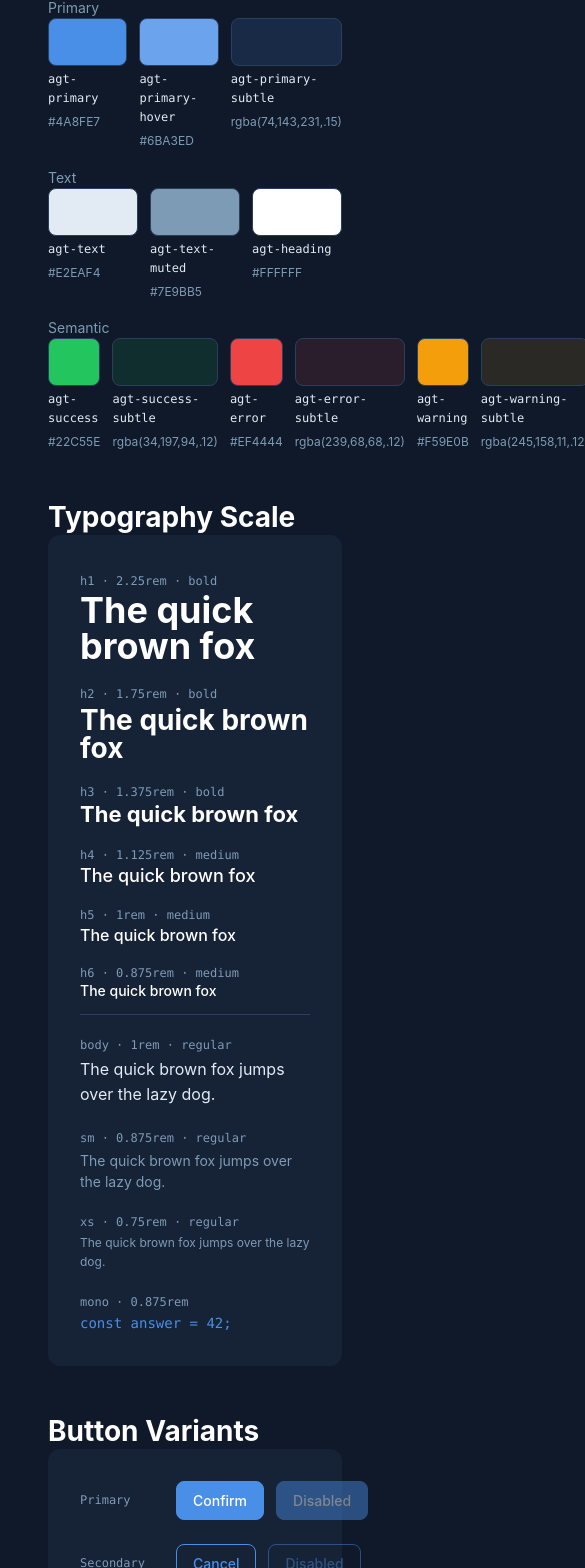
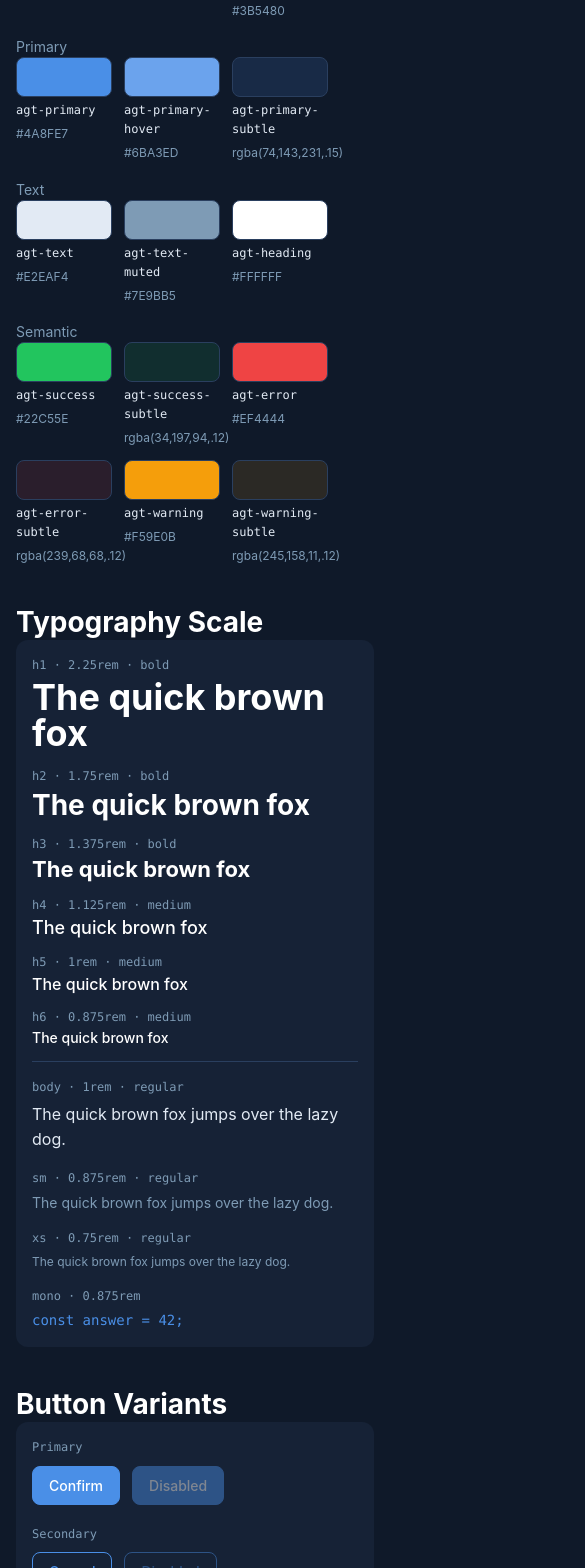
Before and after one commit to Jailsonsdsj/agent-experiment, a React (Vite) app in the folder System/Frontend/: page /design in a window 390 px wide. Shown: the part 400-1968 px from the top of the page, 585 px wide, since content can reach past the window. Built offline with nearby package versions, Linux system fonts and the light colour scheme; no server answers.

Commit message:
P910 Improve DS page responsiveness

```diff
--- a/System/Frontend/src/components/DesignPreview/index.tsx
+++ b/System/Frontend/src/components/DesignPreview/index.tsx
@@ -1,27 +1,29 @@
 export default function DesignPreview() {
   return (
-    <div className="min-h-screen bg-agt-base text-agt-text font-agt-sans p-agt-8">
-      <h1 className="text-agt-h1 text-agt-heading mb-agt-10">Design System Preview</h1>
+    <div className="text-agt-text font-agt-sans">
+      <h1 className="text-agt-h3 sm:text-agt-h2 lg:text-agt-h1 text-agt-heading mb-agt-8 lg:mb-agt-10">
+        Design System Preview
+      </h1>
 
       {/* ── Color Palette ───────────────────────────── */}
-      <section className="mb-agt-12">
-        <h2 className="text-agt-h3 text-agt-heading mb-agt-6">Color Palette</h2>
+      <section className="mb-agt-10 lg:mb-agt-12">
+        <h2 className="text-agt-h4 sm:text-agt-h3 text-agt-heading mb-agt-5 lg:mb-agt-6">Color Palette</h2>
 
         <div className="mb-agt-4">
           <p className="text-agt-sm text-agt-text-muted mb-agt-3">Backgrounds</p>
-          <div className="flex gap-agt-3">
-            <Swatch bg="bg-agt-canvas"       label="agt-canvas"       hex="#fff0e5" dark />
-            <Swatch bg="bg-agt-base"         label="agt-base"         hex="#0F1929" />
-            <Swatch bg="bg-agt-surface"      label="agt-surface"      hex="#162236" />
-            <Swatch bg="bg-agt-elevated"     label="agt-elevated"     hex="#1E2F47" />
-            <Swatch bg="bg-agt-border"       label="agt-border"       hex="#2A3F5F" />
+          <div className="flex flex-wrap gap-agt-3">
+            <Swatch bg="bg-agt-canvas"        label="agt-canvas"        hex="#fff0e5" dark />
+            <Swatch bg="bg-agt-base"          label="agt-base"          hex="#0F1929" />
+            <Swatch bg="bg-agt-surface"       label="agt-surface"       hex="#162236" />
+            <Swatch bg="bg-agt-elevated"      label="agt-elevated"      hex="#1E2F47" />
+            <Swatch bg="bg-agt-border"        label="agt-border"        hex="#2A3F5F" />
             <Swatch bg="bg-agt-border-strong" label="agt-border-strong" hex="#3B5480" />
           </div>
         </div>
 
         <div className="mb-agt-4">
           <p className="text-agt-sm text-agt-text-muted mb-agt-3">Primary</p>
-          <div className="flex gap-agt-3">
+          <div className="flex flex-wrap gap-agt-3">
             <Swatch bg="bg-agt-primary"        label="agt-primary"        hex="#4A8FE7" />
             <Swatch bg="bg-agt-primary-hover"  label="agt-primary-hover"  hex="#6BA3ED" />
             <Swatch bg="bg-agt-primary-subtle" label="agt-primary-subtle" hex="rgba(74,143,231,.15)" />
@@ -30,7 +32,7 @@ export default function DesignPreview() {
 
         <div className="mb-agt-4">
           <p className="text-agt-sm text-agt-text-muted mb-agt-3">Text</p>
-          <div className="flex gap-agt-3">
+          <div className="flex flex-wrap gap-agt-3">
             <Swatch bg="bg-agt-text"       label="agt-text"       hex="#E2EAF4" />
             <Swatch bg="bg-agt-text-muted" label="agt-text-muted" hex="#7E9BB5" />
             <Swatch bg="bg-agt-heading"    label="agt-heading"    hex="#FFFFFF" />
@@ -39,7 +41,7 @@ export default function DesignPreview() {
 
         <div className="mb-agt-4">
           <p className="text-agt-sm text-agt-text-muted mb-agt-3">Semantic</p>
-          <div className="flex gap-agt-3">
+          <div className="flex flex-wrap gap-agt-3">
             <Swatch bg="bg-agt-success"        label="agt-success"        hex="#22C55E" />
             <Swatch bg="bg-agt-success-subtle" label="agt-success-subtle" hex="rgba(34,197,94,.12)" />
             <Swatch bg="bg-agt-error"          label="agt-error"          hex="#EF4444" />
@@ -51,57 +53,47 @@ export default function DesignPreview() {
       </section>
 
       {/* ── Typography Scale ─────────────────────────── */}
-      <section className="mb-agt-12">
-        <h2 className="text-agt-h3 text-agt-heading mb-agt-6">Typography Scale</h2>
-        <div className="bg-agt-surface rounded-agt-lg p-agt-8 flex flex-col gap-agt-4">
-          <div>
-            <span className="text-agt-xs text-agt-text-muted font-agt-mono mr-agt-3">h1 · 2.25rem · bold</span>
+      <section className="mb-agt-10 lg:mb-agt-12">
+        <h2 className="text-agt-h4 sm:text-agt-h3 text-agt-heading mb-agt-5 lg:mb-agt-6">Typography Scale</h2>
+        <div className="bg-agt-surface rounded-agt-lg p-agt-4 sm:p-agt-6 lg:p-agt-8 flex flex-col gap-agt-4">
+          <TypeRow label="h1 · 2.25rem · bold">
             <p className="text-agt-h1 text-agt-heading font-bold leading-none">The quick brown fox</p>
-          </div>
-          <div>
-            <span className="text-agt-xs text-agt-text-muted font-agt-mono mr-agt-3">h2 · 1.75rem · bold</span>
+          </TypeRow>
+          <TypeRow label="h2 · 1.75rem · bold">
             <p className="text-agt-h2 text-agt-heading font-bold leading-none">The quick brown fox</p>
-          </div>
-          <div>
-            <span className="text-agt-xs text-agt-text-muted font-agt-mono mr-agt-3">h3 · 1.375rem · bold</span>
+          </TypeRow>
+          <TypeRow label="h3 · 1.375rem · bold">
             <p className="text-agt-h3 text-agt-heading font-bold leading-none">The quick brown fox</p>
-          </div>
-          <div>
-            <span className="text-agt-xs text-agt-text-muted font-agt-mono mr-agt-3">h4 · 1.125rem · medium</span>
+          </TypeRow>
+          <TypeRow label="h4 · 1.125rem · medium">
             <p className="text-agt-h4 text-agt-heading font-medium leading-none">The quick brown fox</p>
-          </div>
-          <div>
-            <span className="text-agt-xs text-agt-text-muted font-agt-mono mr-agt-3">h5 · 1rem · medium</span>
+          </TypeRow>
+          <TypeRow label="h5 · 1rem · medium">
             <p className="text-agt-h5 text-agt-heading font-medium leading-none">The quick brown fox</p>
-          </div>
-          <div>
-            <span className="text-agt-xs text-agt-text-muted font-agt-mono mr-agt-3">h6 · 0.875rem · medium</span>
+          </TypeRow>
+          <TypeRow label="h6 · 0.875rem · medium">
             <p className="text-agt-h6 text-agt-heading font-medium leading-none">The quick brown fox</p>
-          </div>
+          </TypeRow>
           <hr className="border-agt-border" />
-          <div>
-            <span className="text-agt-xs text-agt-text-muted font-agt-mono mr-agt-3">body · 1rem · regular</span>
+          <TypeRow label="body · 1rem · regular">
             <p className="text-agt-body text-agt-text">The quick brown fox jumps over the lazy dog.</p>
-          </div>
-          <div>
-            <span className="text-agt-xs text-agt-text-muted font-agt-mono mr-agt-3">sm · 0.875rem · regular</span>
+          </TypeRow>
+          <TypeRow label="sm · 0.875rem · regular">
             <p className="text-agt-sm text-agt-text-muted">The quick brown fox jumps over the lazy dog.</p>
-          </div>
-          <div>
-            <span className="text-agt-xs text-agt-text-muted font-agt-mono mr-agt-3">xs · 0.75rem · regular</span>
+          </TypeRow>
+          <TypeRow label="xs · 0.75rem · regular">
             <p className="text-agt-xs text-agt-text-muted">The quick brown fox jumps over the lazy dog.</p>
-          </div>
-          <div>
-            <span className="text-agt-xs text-agt-text-muted font-agt-mono mr-agt-3">mono · 0.875rem</span>
+          </TypeRow>
+          <TypeRow label="mono · 0.875rem">
             <p className="text-agt-sm font-agt-mono text-agt-primary">const answer = 42;</p>
-          </div>
+          </TypeRow>
         </div>
       </section>
 
       {/* ── Button Variants ──────────────────────────── */}
-      <section className="mb-agt-12">
-        <h2 className="text-agt-h3 text-agt-heading mb-agt-6">Button Variants</h2>
-        <div className="bg-agt-surface rounded-agt-lg p-agt-8 flex flex-col gap-agt-6">
+      <section className="mb-agt-10 lg:mb-agt-12">
+        <h2 className="text-agt-h4 sm:text-agt-h3 text-agt-heading mb-agt-5 lg:mb-agt-6">Button Variants</h2>
+        <div className="bg-agt-surface rounded-agt-lg p-agt-4 sm:p-agt-6 lg:p-agt-8 flex flex-col gap-agt-5 lg:gap-agt-6">
           <Row label="Primary">
             <button className="btn btn-primary">Confirm</button>
             <button className="btn btn-primary" disabled>Disabled</button>
@@ -122,9 +114,9 @@ export default function DesignPreview() {
       </section>
 
       {/* ── Inputs ───────────────────────────────────── */}
-      <section className="mb-agt-12">
-        <h2 className="text-agt-h3 text-agt-heading mb-agt-6">Inputs</h2>
-        <div className="bg-agt-surface rounded-agt-lg p-agt-8 flex flex-col gap-agt-5 max-w-lg">
+      <section className="mb-agt-10 lg:mb-agt-12">
+        <h2 className="text-agt-h4 sm:text-agt-h3 text-agt-heading mb-agt-5 lg:mb-agt-6">Inputs</h2>
+        <div className="bg-agt-surface rounded-agt-lg p-agt-4 sm:p-agt-6 lg:p-agt-8 flex flex-col gap-agt-5 max-w-lg">
           <div>
             <label className="block text-agt-sm text-agt-text-muted mb-agt-2">Text input — default</label>
             <input className="input" placeholder="e.g. Introduction to Algorithms" />
@@ -139,17 +131,14 @@ export default function DesignPreview() {
           </div>
           <div>
             <label className="block text-agt-sm text-agt-text-muted mb-agt-2">Textarea</label>
-            <textarea
-              className="textarea"
-              placeholder="Write the question statement here…"
-            />
+            <textarea className="textarea" placeholder="Write the question statement here…" />
           </div>
         </div>
       </section>
 
       {/* ── Semantic States ──────────────────────────── */}
-      <section className="mb-agt-12">
-        <h2 className="text-agt-h3 text-agt-heading mb-agt-6">Semantic States</h2>
+      <section className="mb-agt-10 lg:mb-agt-12">
+        <h2 className="text-agt-h4 sm:text-agt-h3 text-agt-heading mb-agt-5 lg:mb-agt-6">Semantic States</h2>
         <div className="flex flex-col gap-agt-3 max-w-lg">
           <div className="bg-agt-success-subtle border border-agt-success rounded-agt-md p-agt-4 text-agt-success text-agt-sm">
             Correct answer selected.
@@ -170,18 +159,27 @@ export default function DesignPreview() {
 
 function Swatch({ bg, label, hex, dark }: { bg: string; label: string; hex: string; dark?: boolean }) {
   return (
-    <div className="flex flex-col gap-agt-1 w-28">
-      <div className={`${bg} h-12 rounded-agt-md border border-agt-border`} />
+    <div className="flex flex-col gap-agt-1 w-24 sm:w-28">
+      <div className={`${bg} h-10 sm:h-12 rounded-agt-md border border-agt-border`} />
       <p className={`text-agt-xs font-agt-mono ${dark ? 'text-agt-base' : 'text-agt-text'}`}>{label}</p>
       <p className="text-agt-xs text-agt-text-muted">{hex}</p>
     </div>
   );
 }
 
+function TypeRow({ label, children }: { label: string; children: React.ReactNode }) {
+  return (
+    <div className="flex flex-col gap-agt-1 sm:flex-row sm:items-baseline sm:gap-agt-3">
+      <span className="text-agt-xs text-agt-text-muted font-agt-mono sm:w-44 sm:shrink-0">{label}</span>
+      {children}
+    </div>
+  );
+}
+
 function Row({ label, children }: { label: string; children: React.ReactNode }) {
   return (
-    <div className="flex items-center gap-agt-4">
-      <span className="text-agt-xs text-agt-text-muted font-agt-mono w-20 shrink-0">{label}</span>
+    <div className="flex flex-col gap-agt-2 sm:flex-row sm:items-center sm:gap-agt-4">
+      <span className="text-agt-xs text-agt-text-muted font-agt-mono sm:w-20 sm:shrink-0">{label}</span>
       <div className="flex items-center gap-agt-3">{children}</div>
     </div>
   );
```
